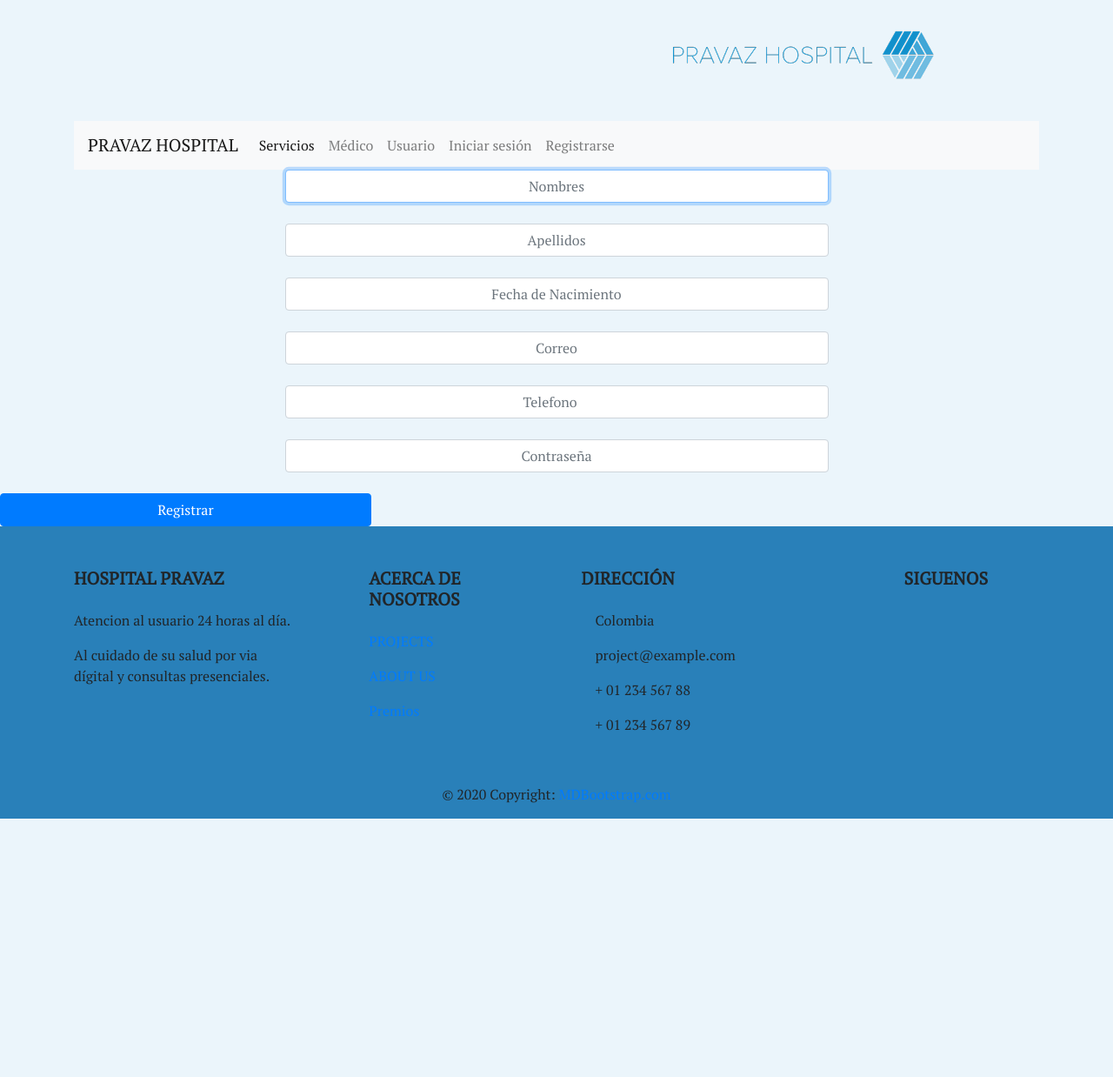
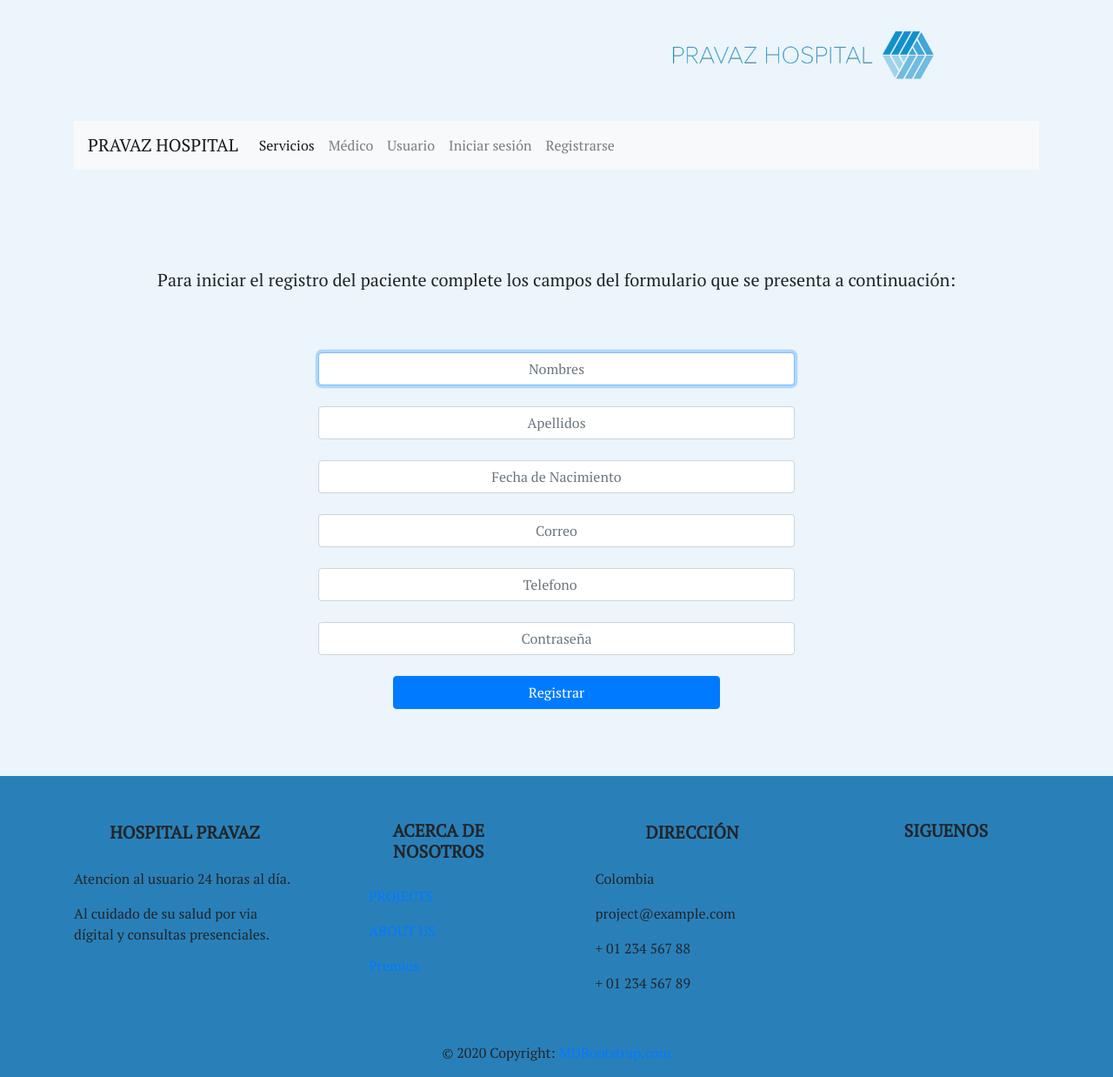
Before and after one commit to SenaSoftpy/Plataforma_Medica, a Django app: page /registro/ in a window 1280 px wide. Shown: the whole page at 87% size. Before the commit the page ends 941 px from the top, so only its background shows below. Run offline with Django 3.2, Linux system fonts and the light colour scheme; some libraries are stand-ins or nearby versions.

Commit message:
style registro

```diff
--- a/principal/static/css/styles.css
+++ b/principal/static/css/styles.css
@@ -26,7 +26,28 @@ body{
   }
 
   h1{
-    font-size: 40PX;
+    font-size: 40px;
     text-align: center;
     padding: 2%! important;
+    font-family: 'PT Serif', serif;
   }
+
+  h5{
+    font-size: 20PX;
+    text-align: center;
+    padding: 2%! important;
+    font-family: 'PT Serif', serif;
+  }
+
+  .formulario{
+    padding: 6%! important;
+  }
+
+  div.w-33 {
+    width: 100%;
+    background-color:#EBF5FB ;
+  }
+
+  div.center {
+    text-align: center;
+  }
--- a/principal/templates/index.html
+++ b/principal/templates/index.html
@@ -1,5 +1,5 @@
 {% extends 'layout/layout.html' %}
-{% block titulo %} Inicio {% endblock titulo%}
+{% block titulo %} {{ titulo }} {% endblock titulo%}
 {% block body%}
     {% load static %}
 
--- a/principal/templates/layout/layout.html
+++ b/principal/templates/layout/layout.html
@@ -62,7 +62,7 @@
                 <a class="nav-link" href="{% url 'usuario' %}">Iniciar sesión</a>
             </li>
             <li class="nav-item">
-                <a class="nav-link" href="{% url 'usuario' %}">Registrarse</a>
+                <a class="nav-link" href="{% url 'registro' %}">Registrarse</a>
             </li>
 
             </ul>
--- a/principal/templates/usuario/registro.html
+++ b/principal/templates/usuario/registro.html
@@ -1,9 +1,12 @@
 {% extends 'layout/layout.html' %}
-{% block titulo %} Inicio {% endblock titulo%}
+{% block titulo %} {{ titulo }} {% endblock titulo%}
 {% block body%}
     {% load static %}
 
     <form class="formulario" method="POST" action="">
+
+        <p><h5>Para iniciar el registro del paciente complete los campos del formulario que se presenta a continuación: <br></h5><br>
+         </p>
         {% csrf_token %}
 
         {% comment %} <div class="justify-content-center">
@@ -19,8 +22,12 @@
                 </div>
             </div>
         {% endfor %}
+        <div class="w-33">
+            <div class="center">
+                <button class="btn btn-primary col-4 boton-registrar" type="submit" style="center">Registrar</button>
+         </div>
+        </div>
 
-        <button class="btn btn-primary col-4 boton-registrar" type="submit">Registrar</button>
     </form>
 
 {% endblock %}
```
